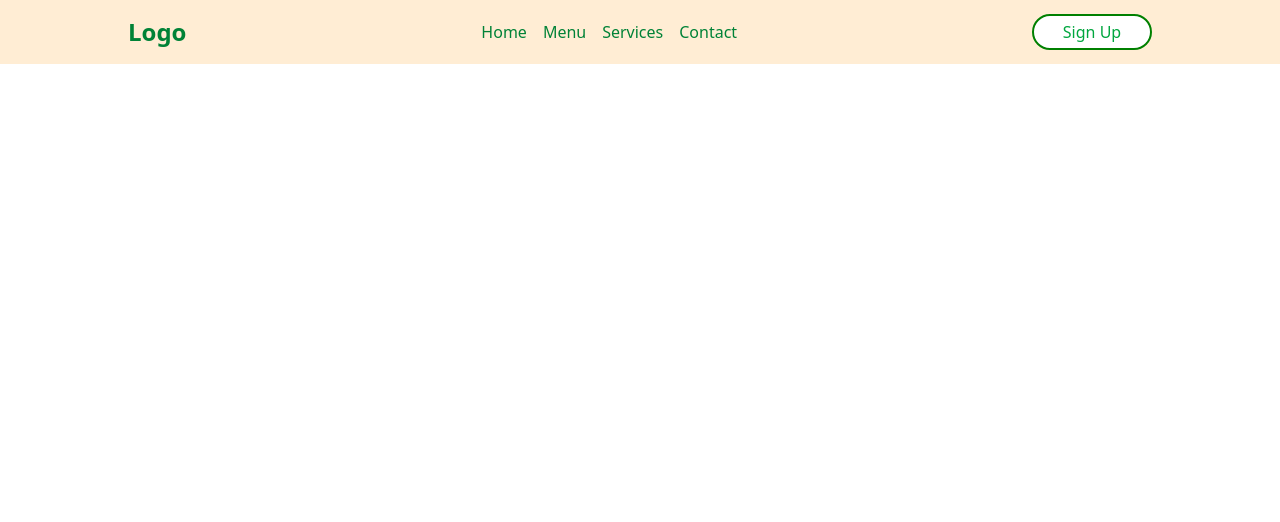
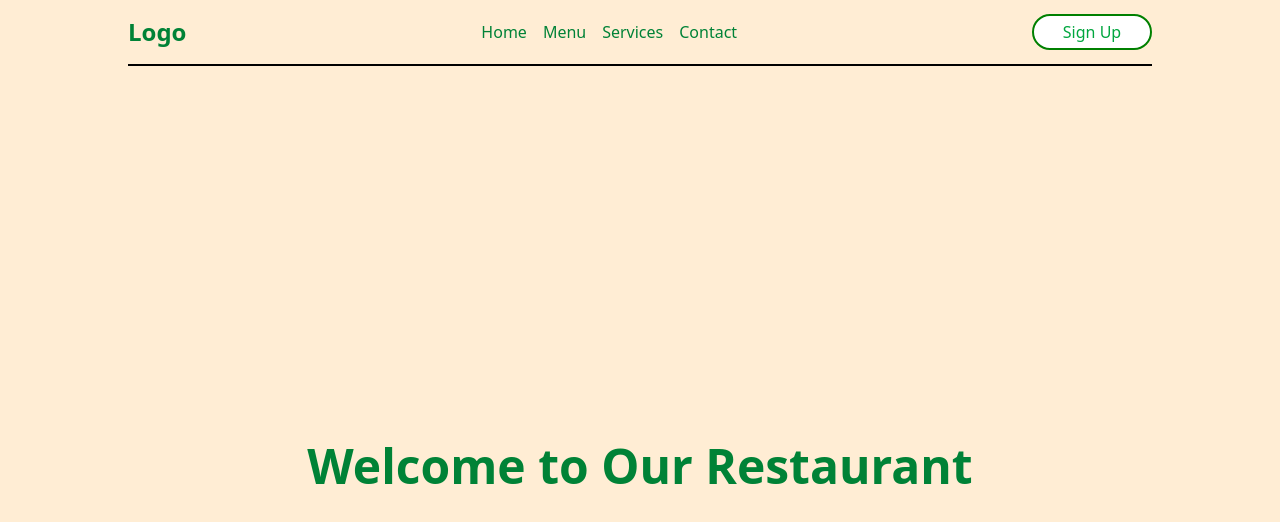
Before and after one commit to MashobTechie/ReactClass, a React (Vite) app: page / in a window 1280 px wide. Shown: the top 522 px of the page. Built offline with nearby package versions, Linux system fonts and the light colour scheme.

Commit message:
handled the navbar hr

```diff
--- /dev/null
+++ b/src/components/Hero.jsx
@@ -0,0 +1,18 @@
+import React from 'react';
+
+const Hero = () => {
+    return (
+
+            <section className="hero bg-orange-100 h-screen flex flex-col justify-center items-center">
+                <div className="hero-content text-center">
+                    <h1 className="text-5xl font-bold text-green-700">Welcome to Our Restaurant</h1>
+
+
+                </div>
+
+            </section>
+
+    )
+}
+
+export default Hero;
--- a/src/components/Navbar.jsx
+++ b/src/components/Navbar.jsx
@@ -1,9 +1,9 @@
 import React from 'react'
 
 const Navbar = () => {
-    return (
+    return (<section className=' bg-orange-100'>
         <section className='flex justify-center items-center h-16 bg-orange-100'>
-            <nav className='flex justify-between items-center w-4/5 text-green-700  m-0 bg-transparent'>
+            <nav className='flex justify-between items-center w-4/5 text-green-700  m-0 bg-orange-100'>
                 <div className='flex items-center'>
                     <h2 className='text-2xl font-bold'>Logo</h2>
                 </div>
@@ -14,9 +14,7 @@ const Navbar = () => {
                         <li className='hover:underline cursor-pointer'>Services</li>
                         <li className='hover:underline cursor-pointer'>Contact</li>
                     </ul>
-
                 </div>
-
                 <div>
                     <button className=' bg-white rounded   text-green-600 '
                         style={{
@@ -29,6 +27,21 @@ const Navbar = () => {
                 </div>
             </nav>
         </section>
+        <hr className=' bg-black'
+            style={{
+                'height': '2px',
+                'border': 'none',
+
+                'width': '80%',
+                'marginTop': '0px',
+                'marginBottom': '0px',
+                'marginLeft': 'auto',
+                'marginRight': 'auto',
+            }} />
+
+
+    </section>
+
     )
 }
 
--- a/src/pages/Home.jsx
+++ b/src/pages/Home.jsx
@@ -1,10 +1,12 @@
 import React from 'react'
 import Navbar from '../components/Navbar'
+import Hero from '../components/Hero'
 
 const Home = () => {
     return (
         <>
             <Navbar />
+            <Hero/>
 
 
         </>
```
Lines whose indentation alone changed are shown as unchanged.
